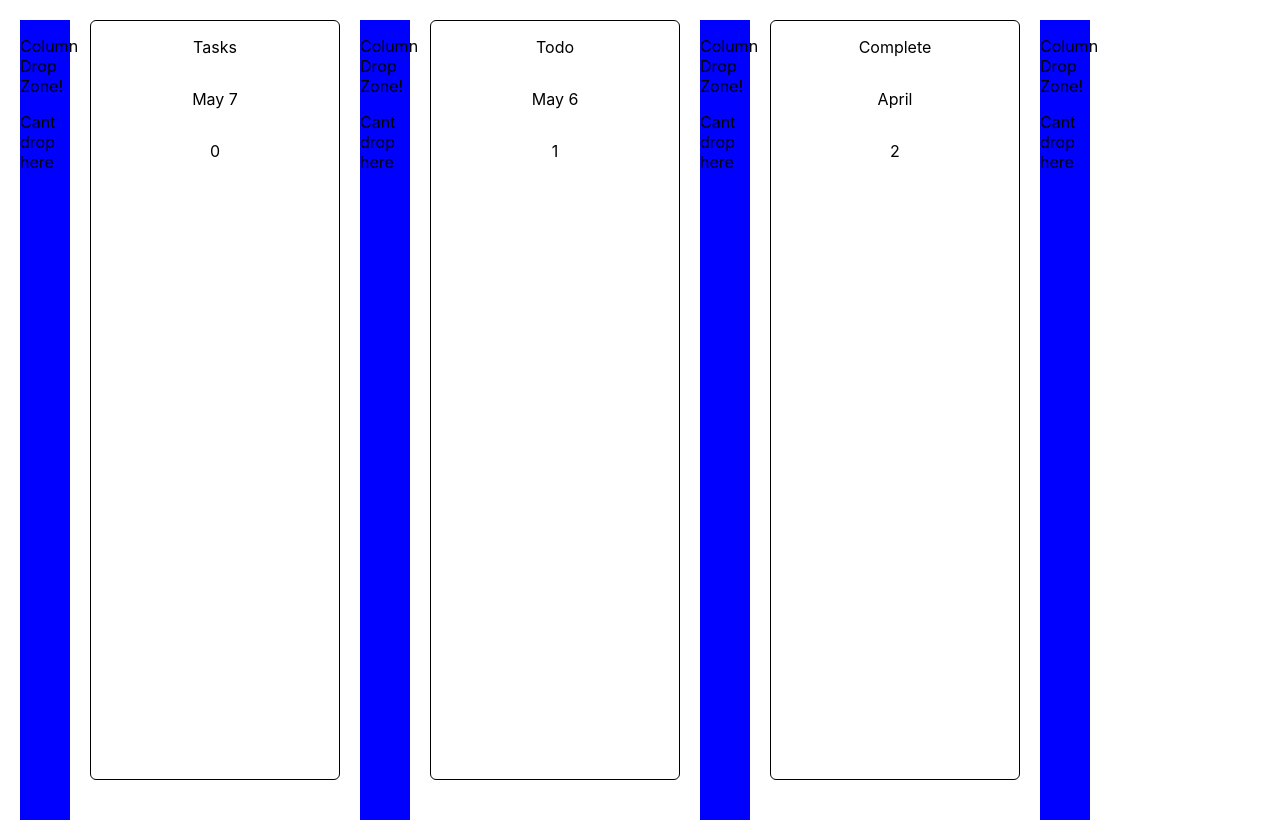
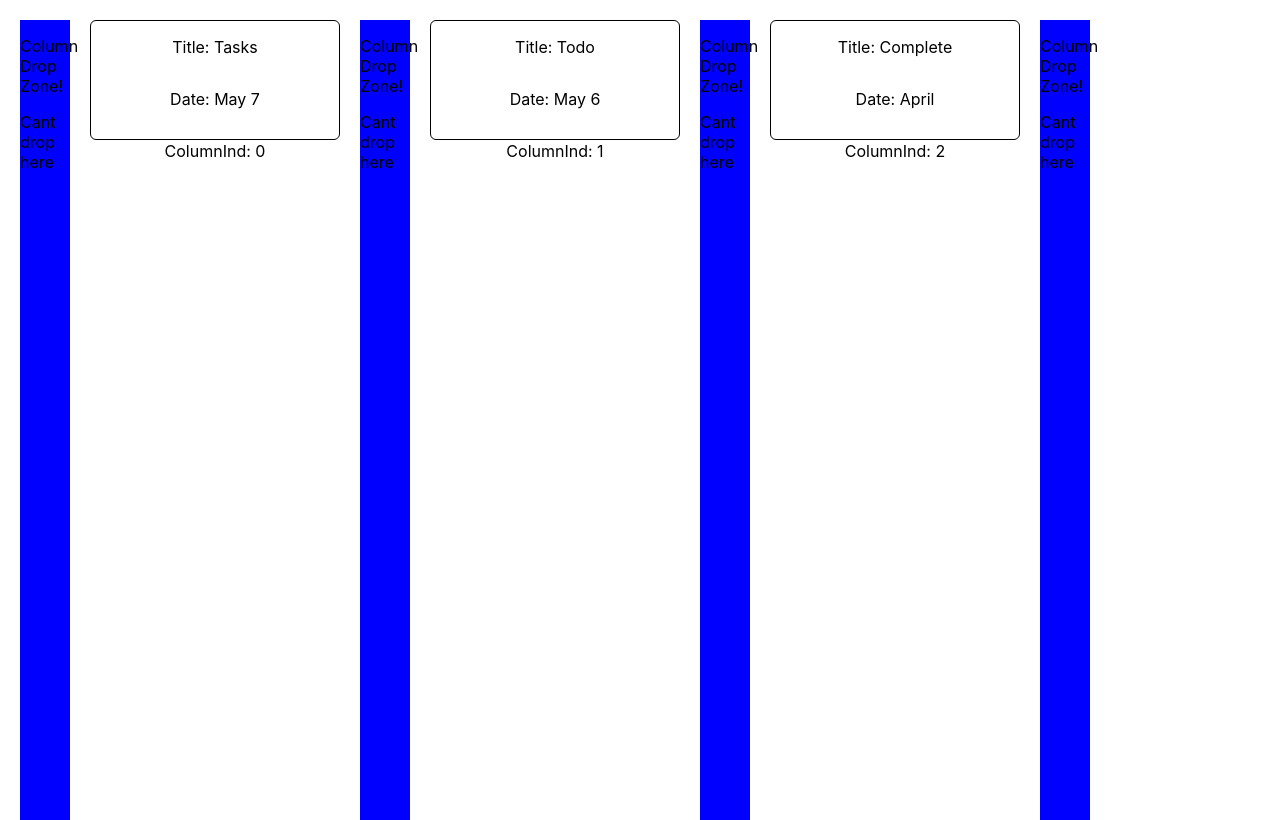
Before and after one commit to GriffinMcLennan/kahnboard, a Next.js app: page / in a window 1280 px wide. Built offline with nearby package versions, Linux system fonts and the light colour scheme.

Commit message:
fix: type names

```diff
--- a/components/Card/index.tsx
+++ b/components/Card/index.tsx
@@ -4,6 +4,12 @@ import { SetStateAction, useState } from "react";
 interface CardProps {
     title: string;
     _description: string;
+}
+
+interface CardType {
+    title: string;
+    description: string;
+    status: boolean;
 }
 
 const Card = ({ title, _description }: CardProps) => {
@@ -21,4 +27,5 @@ const Card = ({ title, _description }: CardProps) => {
     );
 };
 
+export type { CardType };
 export default Card;
--- a/components/Column/index.tsx
+++ b/components/Column/index.tsx
@@ -1,12 +1,24 @@
 import { Flex, Text } from "@chakra-ui/react";
+import { Dispatch, SetStateAction } from "react";
 import { useDrag } from "react-dnd";
+import Card, { CardType } from "../Card";
+
 interface ColumnProps {
     title: string;
     date: string;
     columnInd: number;
+    board: ColumnType[];
+    setBoard: Dispatch<SetStateAction<ColumnType[]>>;
 }
 
-const Column = ({ title, date, columnInd }: ColumnProps) => {
+interface ColumnType {
+    id: number;
+    title: string;
+    date: string;
+    cards: CardType[];
+}
+
+const CardColumn = ({ title, date, columnInd, board, setBoard }: ColumnProps) => {
     const [{ isDragging }, drag] = useDrag(
         () => ({
             type: "column",
@@ -19,7 +31,7 @@ const Column = ({ title, date, columnInd }: ColumnProps) => {
                 isDragging: monitor.isDragging(),
             }),
         }),
-        [columnInd]
+        [columnInd, board]
     );
 
     return (
@@ -33,11 +45,16 @@ const Column = ({ title, date, columnInd }: ColumnProps) => {
             ref={drag}
             opacity={isDragging ? 0 : 1}
         >
-            <Text>{title}</Text>
-            <Text>{date}</Text>
-            <Text>{columnInd}</Text>
+            <Text>Title: {title}</Text>
+            <Text>Date: {date}</Text>
+            <Text>ColumnInd: {columnInd}</Text>
+
+            {board[columnInd].cards.map((card) => (
+                <Card key={card.description} title="pizza" _description="hi" />
+            ))}
         </Flex>
     );
 };
 
-export default Column;
+export type { ColumnType };
+export default CardColumn;
--- a/components/KanbanBoard/index.tsx
+++ b/components/KanbanBoard/index.tsx
@@ -1,24 +1,12 @@
 import { useState } from "react";
 import { Flex } from "@chakra-ui/react";
 import Card from "../Card";
-import Column from "../Column";
+import CardColumn from "../Column";
+import { ColumnType } from "../Column";
 import ColumnDropZone from "../ColumnDropZone";
 
-interface Column {
-    id: number;
-    title: string;
-    date: string;
-    cards: Card[];
-}
-
-interface Card {
-    title: string;
-    description: string;
-    status: boolean;
-}
-
 const KanbanBoard = () => {
-    const [board, setBoard] = useState<Column[]>([
+    const [board, setBoard] = useState<ColumnType[]>([
         {
             id: 0,
             title: "Tasks",
@@ -40,11 +28,11 @@ const KanbanBoard = () => {
     ]);
 
     return (
-        <Flex width="100vw" height="100vh">
+        <Flex width="100vw" height="20vh">
             {board.map((column, columnInd) => (
                 <Flex key={column.id}>
                     <ColumnDropZone columnInd={columnInd} board={board} setBoard={setBoard} />
-                    <Column {...column} columnInd={columnInd} />
+                    <CardColumn {...column} columnInd={columnInd} board={board} setBoard={setBoard} />
                 </Flex>
             ))}
 
@@ -53,5 +41,4 @@ const KanbanBoard = () => {
     );
 };
 
-export type { Column };
 export default KanbanBoard;
```
Also changed, not shown: components/ColumnDropZone/index.tsx (+5 -5 lines).
